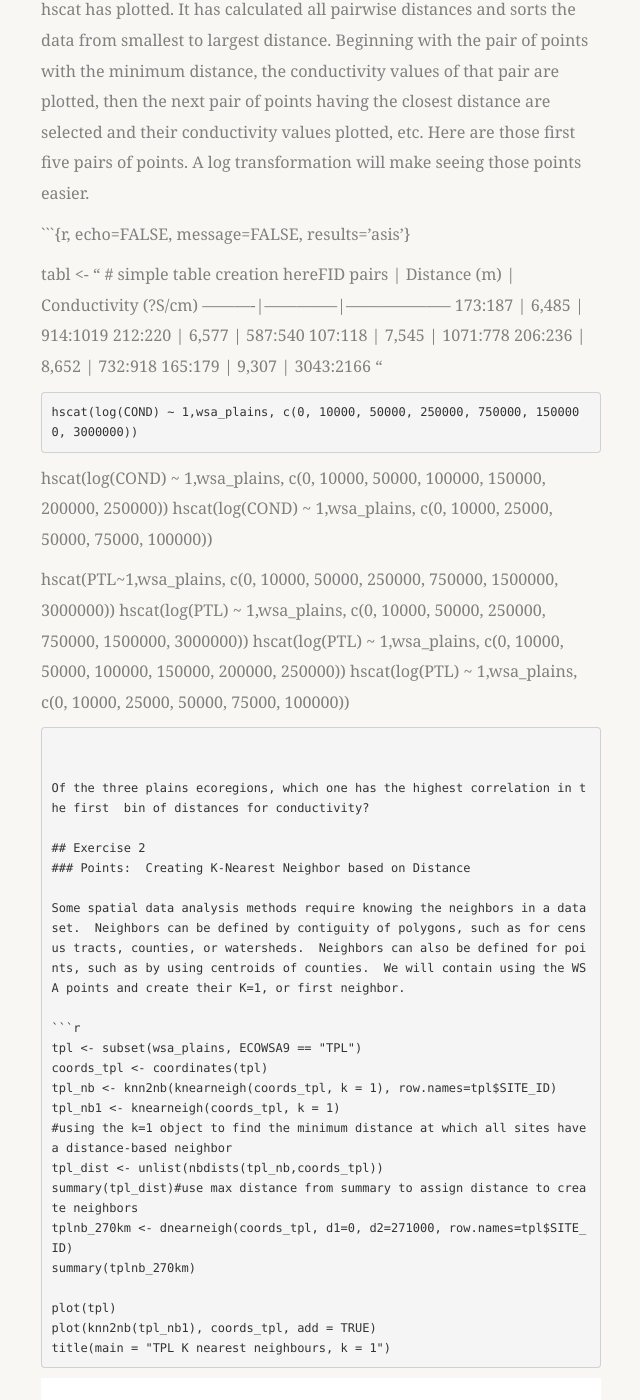
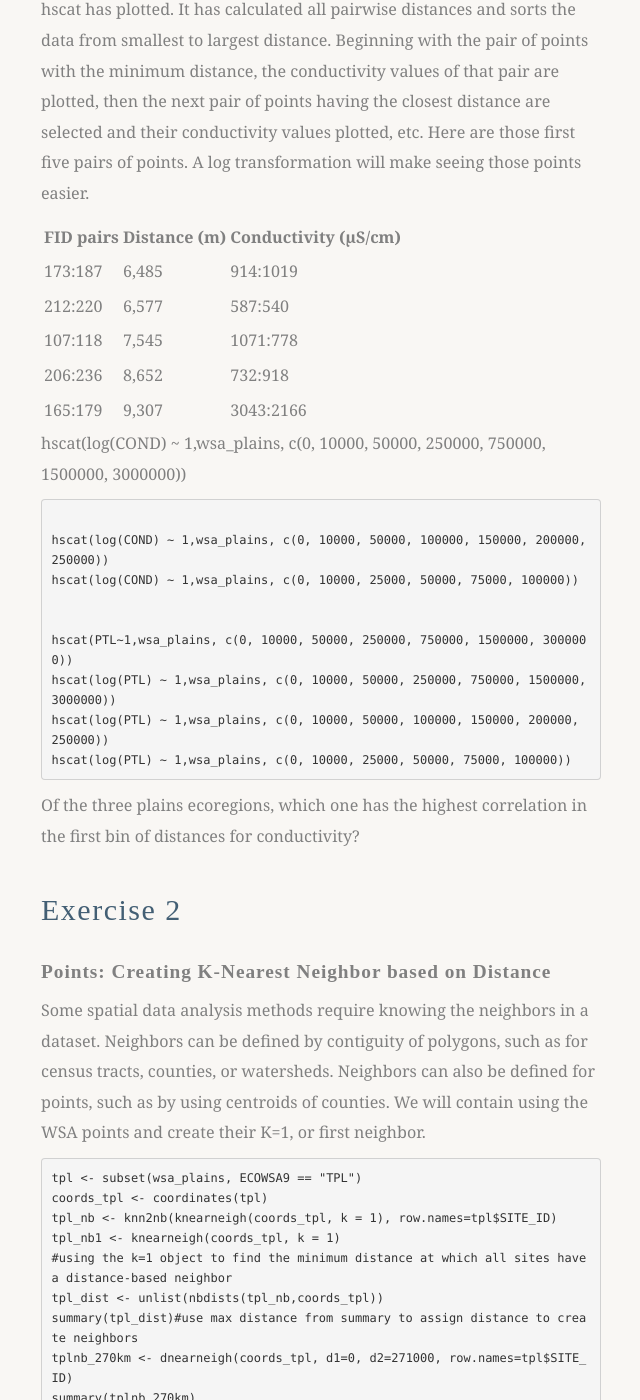
Before and after one commit to mhweber/AWRA_GIS_R_Workshop, a Jekyll site: the page built from _posts/2018-04-22-08-ESDA-in-R.md, in a window 1280 px wide and 1400 px high, scrolled down 3487 px. Shown: the whole window, without its empty margins (389-1029 px from the left). Built offline with Jekyll 4.4.1, drawn with Linux system fonts in a browser that asks for light colours; nearby versions of some CDN libraries; some web fonts are replaced; library files that are not in the unit come from our copies; some of the changed text lies outside the part shown.

Commit message:
Another table try

````diff
--- a/_posts/2018-04-22-08-ESDA-in-R.md
+++ b/_posts/2018-04-22-08-ESDA-in-R.md
@@ -69,18 +69,16 @@ hscat(COND~1,wsa_plains, c(0, 10000, 50000, 250000, 750000, 1500000, 3000000))
 
 Looking at the smallest distance bin of 0 to 10,000 meters, here is what hscat has plotted. It has calculated all pairwise distances and sorts the data from smallest to largest distance. Beginning with the pair of points with the minimum distance, the conductivity values of that pair are plotted, then the next pair of points having the closest distance are selected and their conductivity values plotted, etc. Here are those first five pairs of points. A log transformation will make seeing those points easier.
 
-```{r, echo=FALSE, message=FALSE, results='asis'}
 
-tabl <- "  # simple table creation hereFID pairs  |  Distance (m)  |  Conductivity (?S/cm)
+|FID pairs | Distance (m) | Conductivity (µS/cm)|
 ----------|--------------|--------------------
-173:187  |  6,485  |  914:1019
-212:220  |  6,577  |  587:540
-107:118  |  7,545  |  1071:778
-206:236  |  8,652  |  732:918
-165:179  |  9,307  |  3043:2166
-"
+|173:187 | 6,485 | 914:1019|
+|212:220 | 6,577 | 587:540|
+|107:118 | 7,545 | 1071:778|
+|206:236 | 8,652 | 732:918|
+|165:179 | 9,307 | 3043:2166|
 
-```r
+
 hscat(log(COND) ~ 1,wsa_plains, c(0, 10000, 50000, 250000, 750000, 1500000, 3000000))
 ```
 
````
